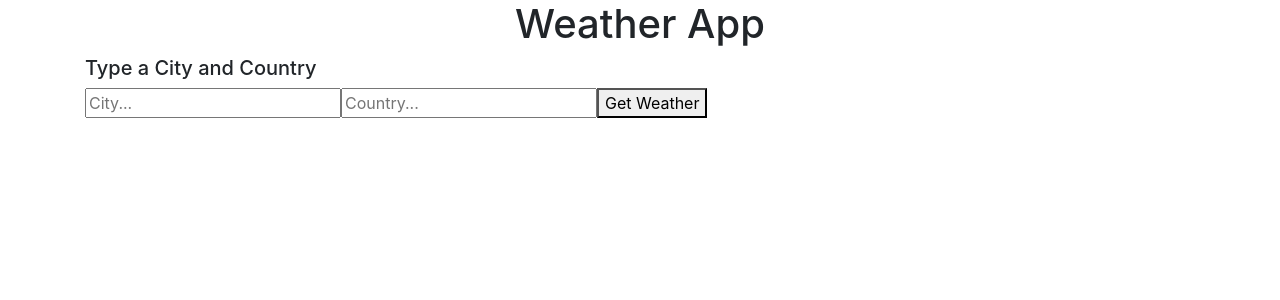
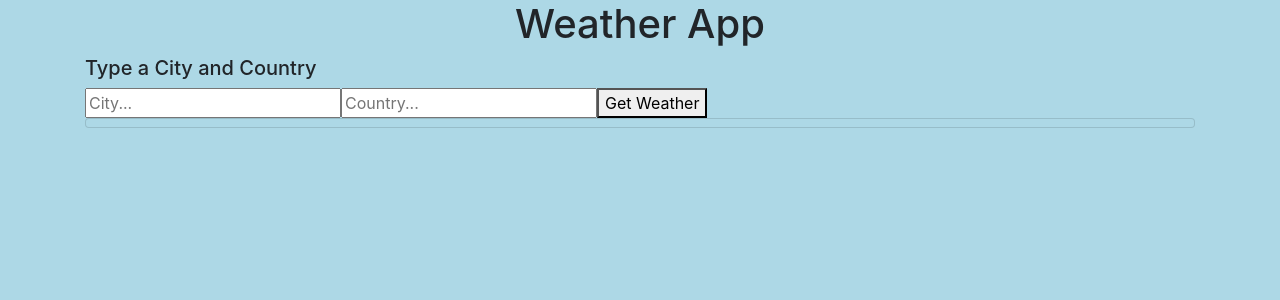
Before and after one commit to jasmith188/Sun-Tide, a React (Create React App) app: page / in a window 1280 px wide. Shown: the top 300 px of the page. Built offline with nearby package versions, Linux system fonts and the light colour scheme.

Commit message:
heroku deploy

```diff
--- a/src/App.css
+++ b/src/App.css
@@ -1,3 +1,7 @@
+body {
+  background-color: lightblue;
+}
+
 .title {
   text-align: center;
 }
@@ -12,4 +16,9 @@
 
   .current-card {
     text-align: left;
+
   }
+
+  .card {
+    background-color: lightblue;
+  }
--- a/src/App.js
+++ b/src/App.js
@@ -5,6 +5,7 @@ import Form from "./components/Form";
 // import Tide from "./components/Tide"
 import "./App.css"
 import CardDeck from 'react-bootstrap/CardDeck'
+import Card from 'react-bootstrap/Card'
 
 const API_KEY = "c5fc998f4951203abe90d5f6c1f39d7b";
 
@@ -84,6 +85,7 @@ class App extends React.Component {
           <div>
           <h5>Type a City and Country</h5>
             <Form getWeather={this.getWeather} />
+            <Card>
 
               <Weather classname="current-weather"
                 temperature={this.state.temperature}
@@ -93,6 +95,7 @@ class App extends React.Component {
                 description={this.state.description}
                 error={this.state.error}
               />
+              </Card>
               </div>
               <CardDeck>
               {this.formatDayCards()}
```
